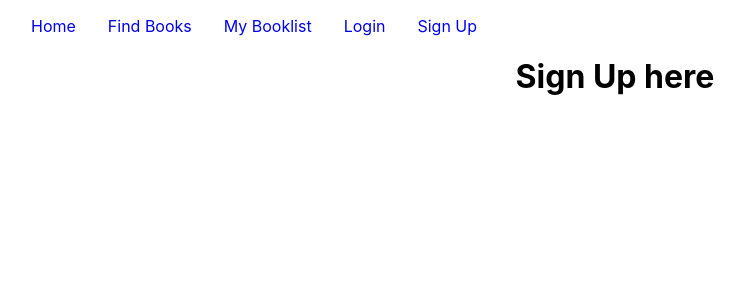
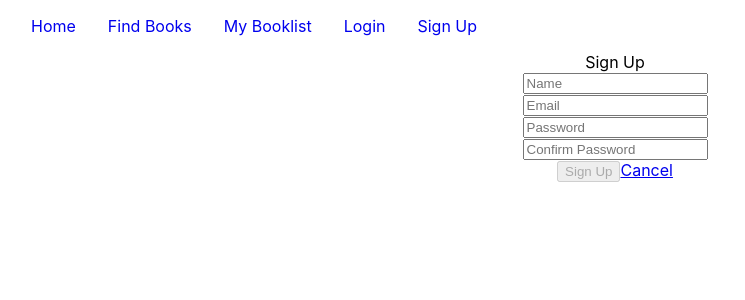
Before and after one commit to ssahussai/Bookworm, a React (Create React App) app: page /signup in a window 1280 px wide. Shown: the top 300 px of the page, without its empty margins (25-770 px from the left). Built offline with nearby package versions, Linux system fonts and the light colour scheme.

Commit message:
creates signup form

```diff
--- a/controllers/users.js
+++ b/controllers/users.js
@@ -10,6 +10,6 @@
         await user.save();
         res.json(user);
     } catch (err) {
-
+        res.status(400).json(err);
     }
 }
--- a/models/user.js
+++ b/models/user.js
@@ -9,7 +9,6 @@
         unique: true
     },
     password: String,
-    libraries: Array
 }, {
     timestamps: true
 });
--- /dev/null
+++ b/src/components/SignupForm/SignupForm.jsx
@@ -0,0 +1,72 @@
+import React, { Component } from 'react';
+import { Link } from 'react-router-dom';
+import userService from '../../utils/userService';
+
+class SignupForm extends Component {
+    state = {
+        name: '',
+        email: '',
+        password: '',
+        passwordConf: ''
+      };
+
+    handleChange = (e) => {
+        // TODO: where is this updateMessage() coming from?
+        this.props.updateMessage('');
+        this.setState({
+          [e.target.name]: e.target.value
+        });
+    }
+
+    handleSubmit = async (e) => {
+        e.preventDefault();
+        try {
+          await userService.signup(this.state);
+          this.props.history.push('/');
+        } catch (err) {
+          this.props.updateMessage(err.message);
+        }
+    }
+
+    isFormInvalid() {
+        return !(this.state.name && this.state.email && this.state.password === this.state.passwordConf);
+    }
+
+    render() {
+        return (
+          <div>
+            <header>Sign Up</header>
+            <form onSubmit={this.handleSubmit} >
+              <div>
+                <div>
+                  <input type="text" placeholder="Name" value={this.state.name} name="name" onChange={this.handleChange} />
+                </div>
+              </div>
+              <div>
+                <div>
+                  <input type="email" placeholder="Email" value={this.state.email} name="email" onChange={this.handleChange} />
+                </div>
+              </div>
+              <div>
+                <div>
+                  <input type="password" placeholder="Password" value={this.state.password} name="password" onChange={this.handleChange} />
+                </div>
+              </div>
+              <div>
+                <div>
+                  <input type="password" placeholder="Confirm Password" value={this.state.passwordConf} name="passwordConf" onChange={this.handleChange} />
+                </div>
+              </div>
+              <div>
+                <div>
+                  <button disabled={this.isFormInvalid()}>Sign Up</button>
+                  <Link to='/'>Cancel</Link>
+                </div>
+              </div>
+            </form>
+          </div>
+        );
+      }
+    }
+
+export default SignupForm;
--- a/src/pages/LoginPage/LoginPage.jsx
+++ b/src/pages/LoginPage/LoginPage.jsx
@@ -1,13 +1,46 @@
 import React, { Component } from 'react';
+import { Link } from 'react-router-dom';
 
 class LoginPage extends Component {
-    render() {
+    state = {
+        email: '',
+        pw: ''
+    };
+
+    handleChange = (e) => {
+        // TODO
+    }
+
+    handleSubmit = (e) => {
+        e.preventDefault();
+      }
+
+      render() {
         return (
-            <main>
-                <h1>Login here</h1>
-            </main>
+          <div>
+            <header>Log In</header>
+            <form onSubmit={this.handleSubmit} >
+              <div>
+                <div>
+                  <input type="email" placeholder="Email" value={this.state.email} name="email" onChange={this.handleChange} />
+                </div>
+              </div>
+              <div>
+                <div>
+                  <input type="password" placeholder="Password" value={this.state.pw} name="pw" onChange={this.handleChange} />
+                </div>
+              </div>
+              <div>
+                <div>
+                  <button>Log In</button>
+                  <Link to='/'>Cancel</Link>
+                </div>
+              </div>
+            </form>
+          </div>
         );
+      }
     }
-}
+
 
 export default LoginPage;
--- a/src/pages/SignupPage/SignupPage.jsx
+++ b/src/pages/SignupPage/SignupPage.jsx
@@ -1,11 +1,23 @@
 import React, { Component } from 'react';
+import SignupForm from '../../components/SignupForm/SignupForm';
 
 class SignupPage extends Component {
+    constructor(props) {
+        super(props);
+        this.state = {message: ''}
+    }
+
+    updateMessage = (msg) => {
+        this.setState({message: msg});
+    }
+
+
     render() {
         return (
-            <main>
-                <h1>Sign Up here</h1>
-            </main>
+          <div>
+            <SignupForm {...this.props} updateMessage={this.updateMessage} />
+            <p>{this.state.message}</p>
+          </div>
         );
     }
 }
--- /dev/null
+++ b/src/utils/userService.jsx
@@ -0,0 +1,18 @@
+const BASE_URL = '/api/users/';
+
+function signup(user) {
+  return fetch(BASE_URL + 'signup', {
+    method: 'POST',
+    headers: new Headers({'Content-Type': 'application/json'}),
+    body: JSON.stringify(user)
+  })
+  .then(res => {
+    if (res.ok) return res.json();
+    throw new Error('Email already taken!');
+  })
+  .then(data => data);
+}
+
+export default {
+  signup
+};
```
